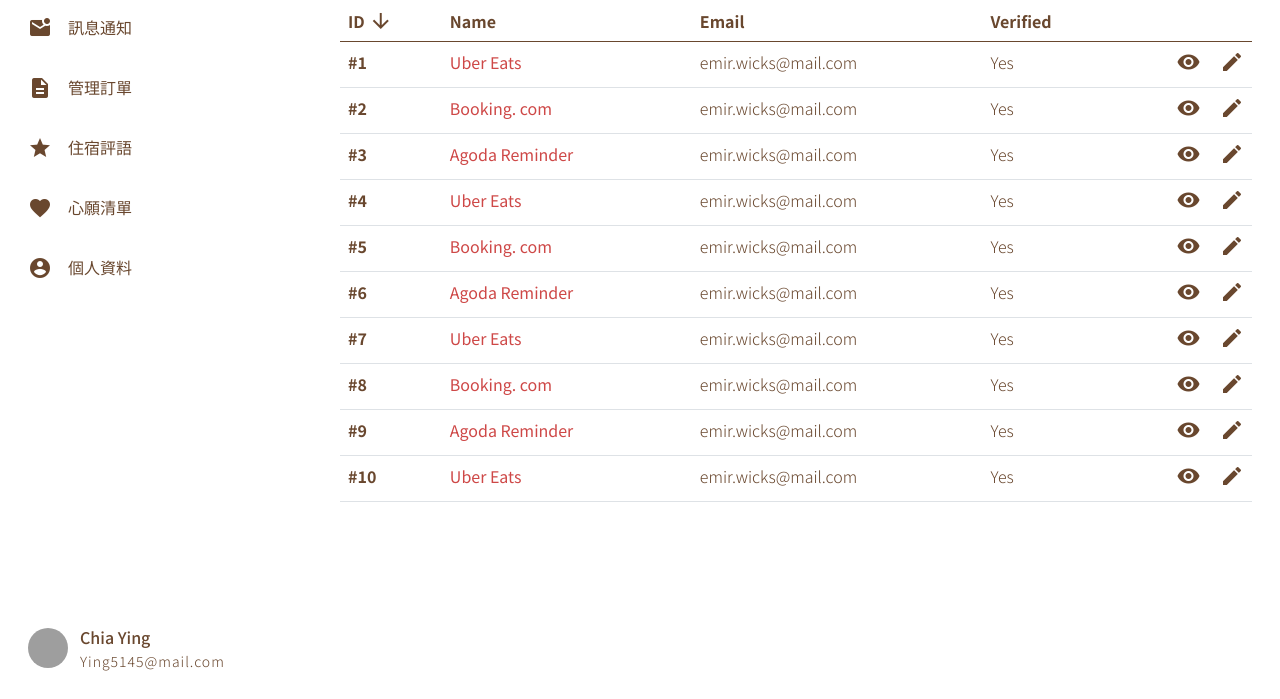
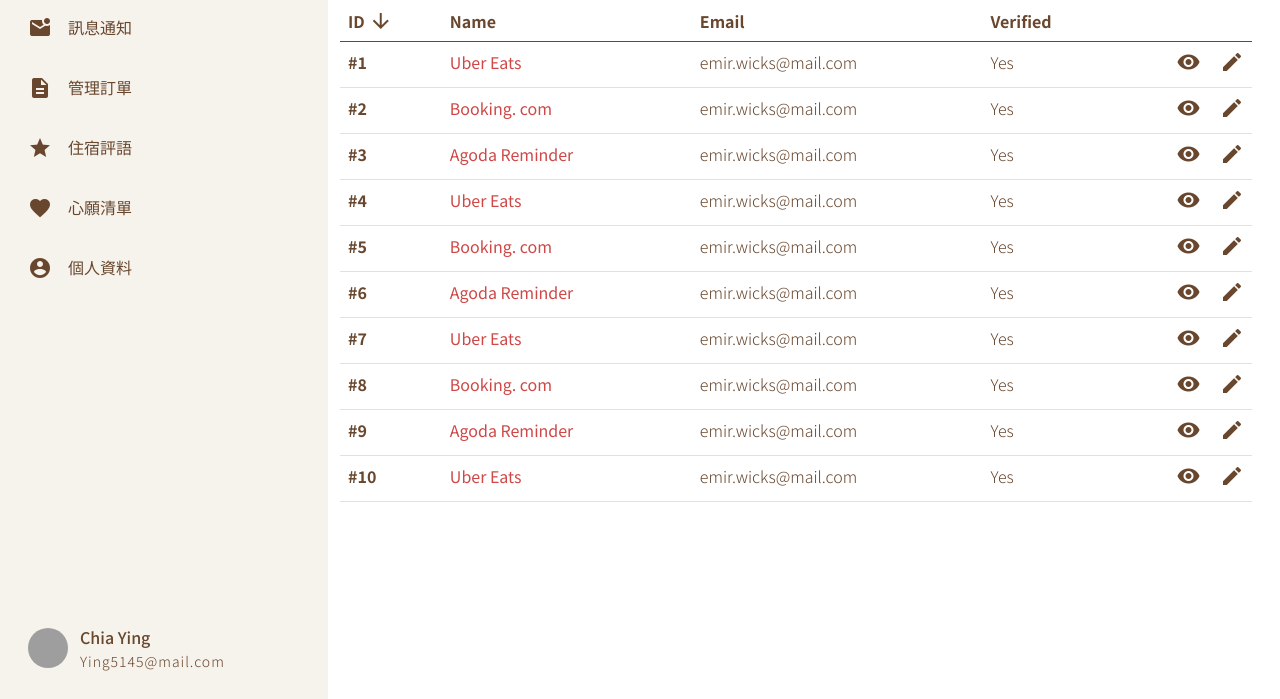
Before and after one commit to ChiaYing-startpoint/doorway, a website: page adminMail.html in a window 1280 px wide. Shown: the part 101-800 px from the top of the page. Drawn offline with nearby package versions, Linux system fonts and the light colour scheme; files that its build step writes are made by us from their sources; grey boxes are pictures that could not be loaded; files whose address does not match are found by name.

Commit message:
Update _admin.scss

```diff
--- a/css/_admin.scss
+++ b/css/_admin.scss
@@ -50,6 +50,17 @@
         @include iphone{
         display: none !important;
     }
+    }
+    .admin-aside::before { //被景色
+        content: '';
+        position: absolute;
+        left: -1000%;
+        bottom: 0;
+        right: 0;
+        top: 0;
+        height: 100%;
+        background: rgba($warning, .6);
+        z-index: -1;
     }
     .admin-aside{
         position: fixed;
```
